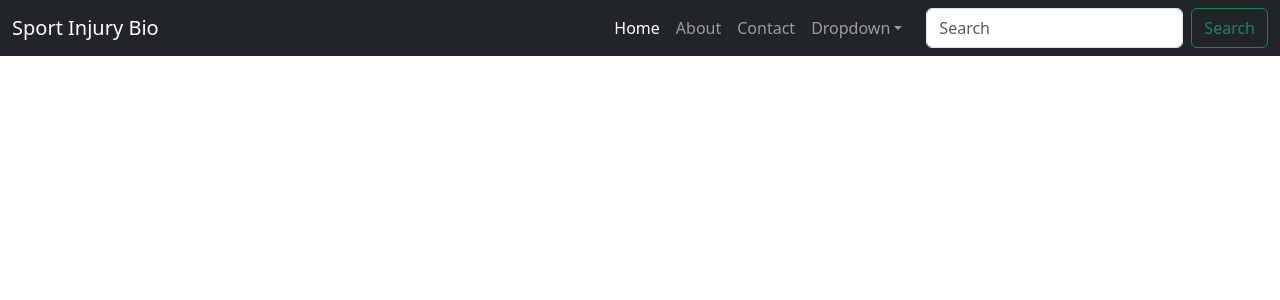
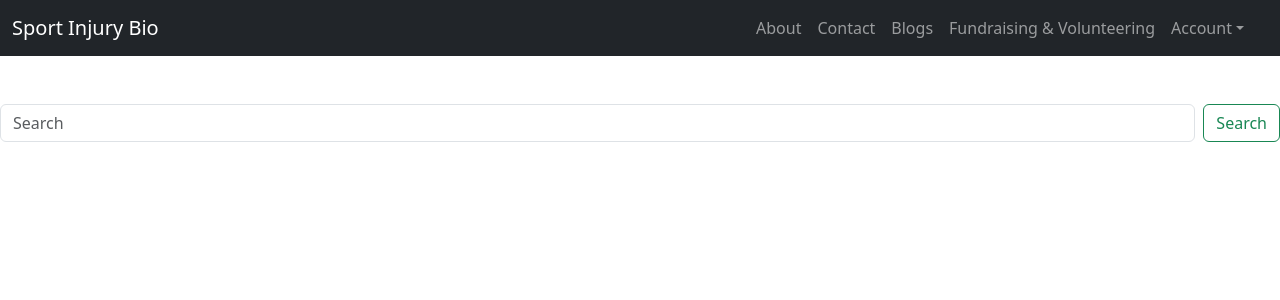
Before and after one commit to Rashod-coder/sportbio, a React (Create React App) app: page / in a window 1280 px wide. Shown: the top 300 px of the page. Built offline with nearby package versions, Linux system fonts and the light colour scheme.

Commit message:
changes made

```diff
--- a/src/App.js
+++ b/src/App.js
@@ -6,6 +6,15 @@ function App() {
   return (
     <div className="App">
       <Navbar/>
+      <form className="d-flex mt-3 pt-5 mt-lg-0" role="search">
+              <input
+                className="form-control me-2"
+                type="search"
+                placeholder="Search"
+                aria-label="Search"
+              />
+              <button className="btn btn-outline-success" type="submit">Search</button>
+            </form>
 
     </div>
   );
--- a/src/Navbar.js
+++ b/src/Navbar.js
@@ -24,7 +24,7 @@ function Navbar() {
           aria-labelledby="offcanvasNavbar2Label"
         >
           <div className="offcanvas-header">
-            <h5 className="offcanvas-title" id="offcanvasNavbar2Label">Offcanvas</h5>
+            <h5 className="offcanvas-title" id="offcanvasNavbar2Label">Sport Injury Bio</h5>
             <button
               type="button"
               className="btn-close btn-close-white"
@@ -35,13 +35,16 @@ function Navbar() {
           <div className="offcanvas-body">
             <ul className="navbar-nav justify-content-end flex-grow-1 pe-3">
               <li className="nav-item">
-                <a className="nav-link active" aria-current="page" href="#">Home</a>
+                <a className="nav-link" href="/about">About</a>
               </li>
               <li className="nav-item">
-                <a className="nav-link" href="#">About</a>
+                <a className="nav-link" href="/contact">Contact</a>
               </li>
               <li className="nav-item">
-                <a className="nav-link" href="#">Contact</a>
+                <a className="nav-link" href="/blogs">Blogs</a>
+              </li>
+              <li className="nav-item">
+                <a className="nav-link" href="/volunteer">Fundraising & Volunteering</a>
               </li>
               <li className="nav-item dropdown">
                 <a
@@ -51,25 +54,17 @@ function Navbar() {
                   data-bs-toggle="dropdown"
                   aria-expanded="false"
                 >
-                  Dropdown
+                  Account
                 </a>
                 <ul className="dropdown-menu">
-                  <li><a className="dropdown-item" href="#">Action</a></li>
-                  <li><a className="dropdown-item" href="#">Another action</a></li>
+                  <li><a className="dropdown-item" href="/login">Login</a></li>
+                  <li><a className="dropdown-item" href="/dashboard">Dashboard</a></li>
                   <li><hr className="dropdown-divider" /></li>
-                  <li><a className="dropdown-item" href="#">Something else here</a></li>
+                  <li><a className="dropdown-item" href="#">Logout</a></li>
                 </ul>
               </li>
             </ul>
-            <form className="d-flex mt-3 mt-lg-0" role="search">
-              <input
-                className="form-control me-2"
-                type="search"
-                placeholder="Search"
-                aria-label="Search"
-              />
-              <button className="btn btn-outline-success" type="submit">Search</button>
-            </form>
+
           </div>
         </div>
       </div>
```
Also changed, not shown: src/Footer.js (added).
